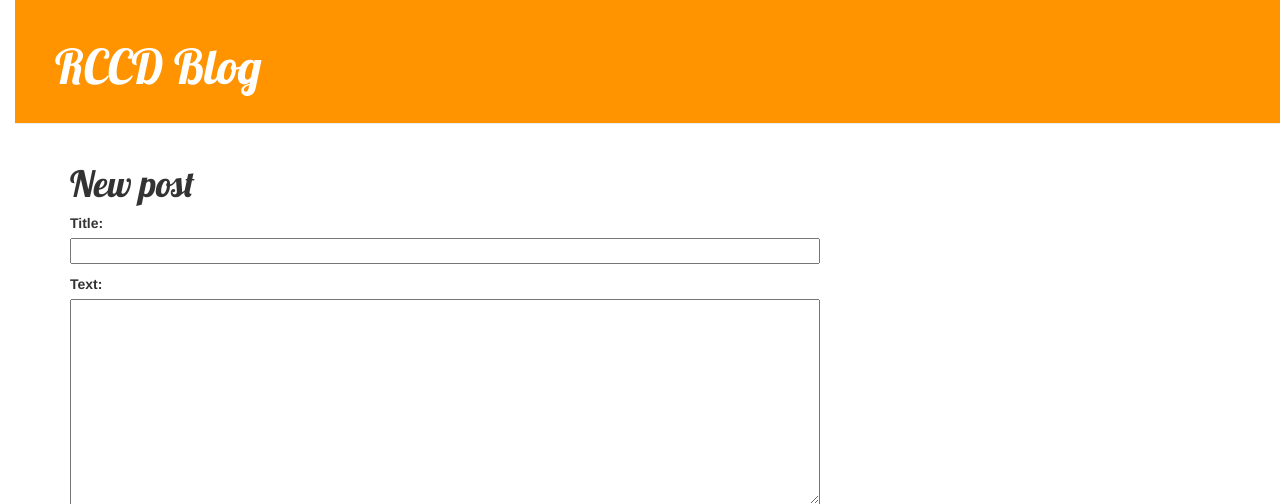
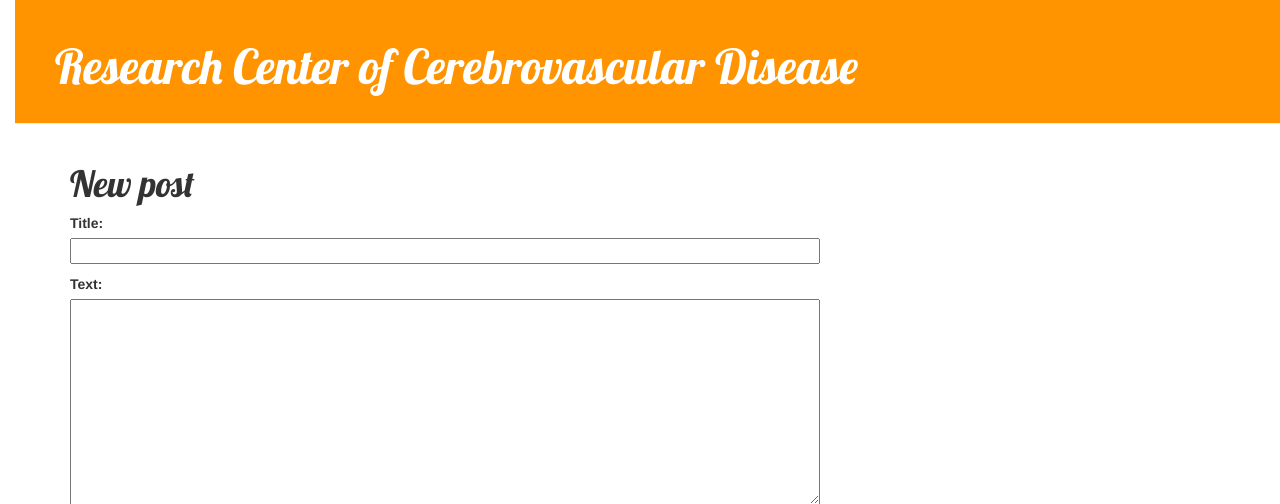
Before and after one commit to tlawjdalstlawjdals/my-first-blog, a Django app: template blog/templates/blog/post_edit.html in a window 1280 px wide. Shown: the top 504 px of the page. Run offline with Django 3.2, Linux system fonts and the light colour scheme; the template is opened without the code that fills it: values that come from a table or form of the project are taken from there, others are empty; parts of the project's set-up code (start-up, migrations or seed data) failed here and were passed over; some libraries are stand-ins or nearby versions.

```diff
--- a/blog/templates/blog/base.html
+++ b/blog/templates/blog/base.html
@@ -14,7 +14,7 @@
               <a href="{% url 'post_new' %}" class="top-menu"><span class="glyphicon glyphicon-plus"></span></a>
               <a href="{% url 'post_draft_list' %}" class="top-menu"><span class="glyphicon glyphicon-edit"></span></a>
               {% endif %}
-              <h1><a href="/">RCCD Blog</a></h1>
+              <h1><a href="/">Research Center of Cerebrovascular Disease</a></h1>
           </div>
           <div class="content container">
               <div class="row">
```
